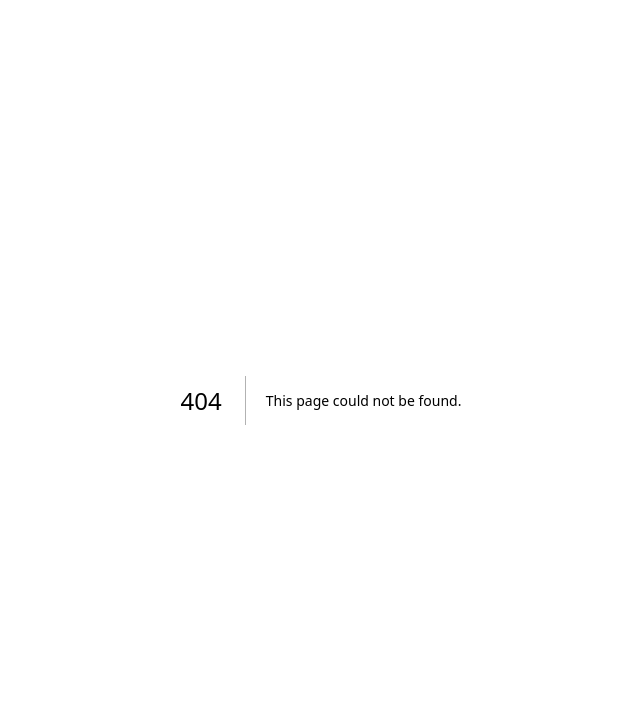
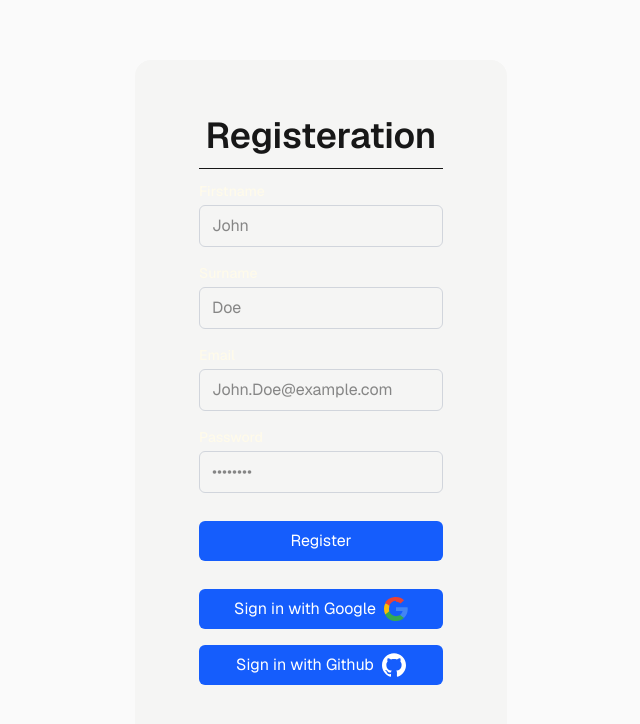
Before and after one commit to Kawaiiow/Capstone_Fullstack_NextJS, a Next.js app: page /register in a window 1280 px wide. Before the commit this address had no page. Shown: the top 724 px of the page, without its empty margins (319-959 px from the left). Built offline with nearby package versions, Linux system fonts and the light colour scheme.

Commit message:
feat: add Register and Login page boilerplate

```diff
--- /dev/null
+++ b/app/(auth)/_components/AuthPanel.jsx
@@ -0,0 +1,13 @@
+
+export default async function	AuthPanel({ title, children })
+{
+	return (
+		<div className="flex flex-col flex-1 items-center justify-center bg-zinc-50 font-sans dark:bg-black">
+			<div className="px-16 py-14 rounded-2xl bg-stone-100 dark:bg-gray-900">
+				<h2 className="mb-3 text-center text-4xl font-semibold">{title}</h2>
+				<hr className="mb-3"/>
+				{children}
+			</div>
+		</div>
+	);
+}
--- /dev/null
+++ b/app/(auth)/_components/LoginForm.jsx
@@ -0,0 +1,69 @@
+"use client";
+
+import Form from "next/form";
+import { useActionState } from "react";
+import { loginUser } from "@/app/(auth)/login/action";
+import { GoogleIcon, GithubIcon } from "@/components/icons/Icons";
+
+import SubmitButton from "./SubmitButton";
+import OAuthButton from "./OAuthButton";
+
+export default function LoginForm() {
+	const [state, formAction, isPending] = useActionState(loginUser, null);
+
+	return (
+		<Form action={formAction} className="space-y-4">
+			<div>
+				<label
+					htmlFor="email"
+					className="mb-1 block text-sm font-medium text-amber-50"
+				>
+					Email
+				</label>
+				<input
+					type="email"
+					name="email"
+					id="email"
+					required
+					defaultValue={state?.inputs?.email || ""}
+					className="w-full rounded-md border border-gray-300 px-3 py-2 focus:border-blue-500 focus:outline-none focus:ring-1 focus:ring-blue-500"
+					placeholder="John.Doe@example.com"
+				/>
+			</div>
+			<div>
+				<label
+					htmlFor="password"
+					className="mb-1 block text-sm font-medium text-amber-50"
+				>
+					Password
+				</label>
+				<input
+					type="password"
+					name="password"
+					id="password"
+					required
+					defaultValue={state?.inputs?.password || ""}
+					className="w-full rounded-md border border-gray-300 px-3 py-2 focus:border-blue-500 focus:outline-none focus:ring-1 focus:ring-blue-500"
+					placeholder="••••••••"
+				/>
+			</div>
+
+			{state?.error && (
+				<p className="text-sm text-red-600">{state.error}</p>
+			)}
+			{state?.success && (
+				<p className="text-sm text-green-600">{state.success}</p>
+			)}
+
+			<SubmitButton title="Login" isPending={isPending}/>
+			<OAuthButton title={"Google"}
+				favicon={<GoogleIcon/>}
+				oauth={() => {redirect("https://google.com")}}
+			/>
+			<OAuthButton title={"Github"}
+				favicon={<GithubIcon/>}
+				oauth={() => {console.log("login with Github")}}
+			/>
+		</Form>
+	);
+}
--- /dev/null
+++ b/app/(auth)/_components/OAuthButton.jsx
@@ -0,0 +1,14 @@
+"use client"
+
+export default function OAuthButton({ title, favicon, oauth })
+{
+	return (
+		<button
+		type="button"
+			className="mt-3 flex space-x-2 justify-center w-full rounded-md bg-blue-600 px-4 py-2 text-white transition-colors hover:bg-blue-700 focus:outline-none focus:ring-2 focus:ring-blue-500 focus:ring-offset-2 disabled:bg-blue-400"
+			onClick={oauth}
+		>
+			<p>Sign in with {title}</p>{favicon ? favicon : ""}
+		</button>
+	);
+}
--- /dev/null
+++ b/app/(auth)/_components/RegisterForm.jsx
@@ -0,0 +1,106 @@
+"use client";
+
+import Form from "next/form";
+import { useActionState } from "react";
+import { registerUser } from "@/app/(auth)/register/action";
+import { redirect } from "next/navigation";
+import { GoogleIcon, GithubIcon } from "@/components/icons/Icons";
+
+import SubmitButton from "./SubmitButton";
+import OAuthButton from "./OAuthButton";
+
+export default function RegisterForm() {
+	const [state, formAction, isPending] = useActionState(registerUser, null);
+
+	return (
+		<div>
+			<Form action={formAction} className="space-y-4">
+				<div>
+					<label
+						htmlFor="firstname"
+						className="mb-1 block text-sm font-medium text-amber-50"
+					>
+						Firstname
+					</label>
+					<input
+						type="text"
+						name="firstname"
+						id="firstname"
+						required
+						defaultValue={state?.inputs?.firstname || ""}
+						className="w-full rounded-md border border-gray-300 px-3 py-2 focus:border-blue-500 focus:outline-none focus:ring-1 focus:ring-blue-500"
+						placeholder="John"
+					/>
+				</div>
+				<div>
+					<label
+						htmlFor="surname"
+						className="mb-1 block text-sm font-medium text-amber-50"
+					>
+						Surname
+					</label>
+					<input
+						type="text"
+						name="surname"
+						id="surname"
+						required
+						defaultValue={state?.inputs?.surname || ""}
+						className="w-full rounded-md border border-gray-300 px-3 py-2 focus:border-blue-500 focus:outline-none focus:ring-1 focus:ring-blue-500"
+						placeholder="Doe"
+					/>
+				</div>
+				<div>
+					<label
+						htmlFor="email"
+						className="mb-1 block text-sm font-medium text-amber-50"
+					>
+						Email
+					</label>
+					<input
+						type="email"
+						name="email"
+						id="email"
+						required
+						defaultValue={state?.inputs?.email || ""}
+						className="w-full rounded-md border border-gray-300 px-3 py-2 focus:border-blue-500 focus:outline-none focus:ring-1 focus:ring-blue-500"
+						placeholder="John.Doe@example.com"
+					/>
+				</div>
+				<div>
+					<label
+						htmlFor="password"
+						className="mb-1 block text-sm font-medium text-amber-50"
+					>
+						Password
+					</label>
+					<input
+						type="password"
+						name="password"
+						id="password"
+						required
+						defaultValue={state?.inputs?.password || ""}
+						className="w-full rounded-md border border-gray-300 px-3 py-2 focus:border-blue-500 focus:outline-none focus:ring-1 focus:ring-blue-500"
+						placeholder="••••••••"
+					/>
+				</div>
+
+				{state?.error && (
+					<p className="text-center text-sm text-red-600">{state.error}</p>
+				)}
+				{state?.success && (
+					<p className="text-center text-sm text-green-600">{state.success}</p>
+				)}
+
+				<SubmitButton title={"Register"} isPending={isPending}/>
+				<OAuthButton title={"Google"}
+					favicon={<GoogleIcon/>}
+					oauth={() => {redirect("https://google.com")}}
+				/>
+				<OAuthButton title={"Github"}
+					favicon={<GithubIcon/>}
+					oauth={() => {console.log("login with Github")}}
+				/>
+			</Form>
+		</div>
+	);
+}
--- /dev/null
+++ b/app/(auth)/_components/SubmitButton.jsx
@@ -0,0 +1,20 @@
+"use client"
+
+export default function SubmitButton({ title, isPending })
+{
+	return (
+		<button
+			type="submit"
+			disabled={isPending}
+			className="mt-3 w-full rounded-md bg-blue-600 px-4 py-2 text-white transition-colors hover:bg-blue-700 focus:outline-none focus:ring-2 focus:ring-blue-500 focus:ring-offset-2 disabled:bg-blue-400"
+		>
+			{isPending ?
+			(
+				<div className="flex justify-center items-center">
+					<p>Processing</p>
+					<div className="h-4 w-4 animate-spin rounded-full border-2 border-gray-300 border-t-blue-600"></div>
+				</div>
+			) : title }
+		</button>
+	);
+}
--- /dev/null
+++ b/app/(auth)/login/action.js
@@ -0,0 +1,23 @@
+
+export async function loginUser(prevState, formData)
+{
+	const email =  formData.get("email");
+	const password = formData.get("password");
+	const inputs = {email, password};
+
+	// await new Promise((resolve) => setTimeout(resolve, 2000)); // TODO: Remove this in production
+
+	if (!email || !password)
+		return { error : "All field are required." , inputs};
+	if (email == "error")
+		return { error : "Email is invalid." , inputs};
+	try {
+		console.log("Login:", inputs);
+
+		await new Promise((resolve) => setTimeout(resolve, 1000));
+
+		return { success: "Login successfully!" };
+	} catch (error) {
+		return { error: "Something went wrong. Please try again.", inputs};
+	}
+}
--- /dev/null
+++ b/app/(auth)/login/page.jsx
@@ -0,0 +1,11 @@
+import AuthPanel from "@/app/(auth)/_components/AuthPanel";
+import LoginForm from "@/app/(auth)/_components/LoginForm";
+
+export default async function LoginPage()
+{
+	return (
+		<AuthPanel title="Login">
+			<LoginForm/>
+		</AuthPanel>
+	);
+}
--- /dev/null
+++ b/app/(auth)/register/action.js
@@ -0,0 +1,25 @@
+
+export async function registerUser(prevState, formData)
+{
+	const firstname = formData.get("firstname");
+	const surname =  formData.get("surname");
+	const email =  formData.get("email");
+	const password = formData.get("password");
+	const inputs = {firstname, surname, email, password};
+
+	// await new Promise((resolve) => setTimeout(resolve, 2000)); // TODO: Remove this in production
+
+	if (!firstname || !surname || !email || !password)
+		return { error : "All field are required." , inputs};
+	if (email == "error")
+		return { error : "Email is invalid." , inputs};
+	try {
+		console.log("Registering:", { firstname, surname, email, password });
+
+		await new Promise((resolve) => setTimeout(resolve, 1000));
+
+		return { success: "Account created successfully!" };
+	} catch (error) {
+		return { error: "Something went wrong. Please try again.", inputs};
+	}
+}
--- /dev/null
+++ b/app/(auth)/register/page.jsx
@@ -0,0 +1,12 @@
+import AuthPanel from "@/app/(auth)/_components/AuthPanel";
+import RegisterForm from "@/app/(auth)/_components/RegisterForm";
+import { Suspense } from "react";
+
+export default async function RegisterPage()
+{
+	return (
+		<AuthPanel title="Registeration">
+			<RegisterForm/>
+		</AuthPanel>
+	);
+}
```
